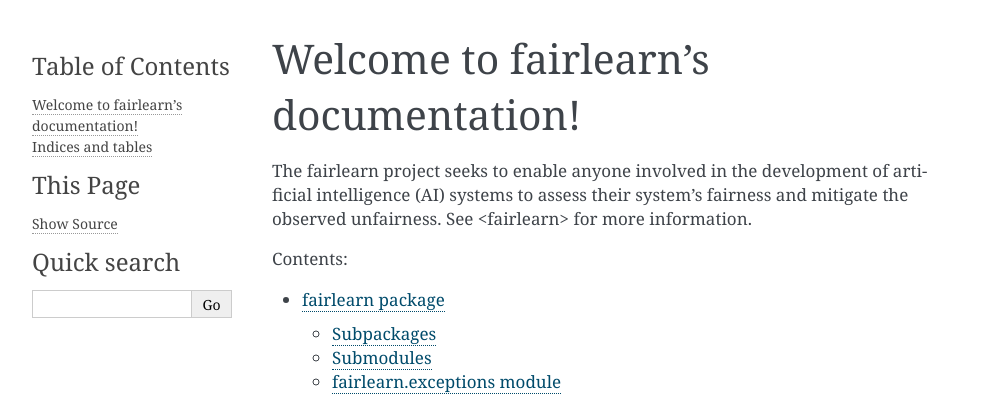
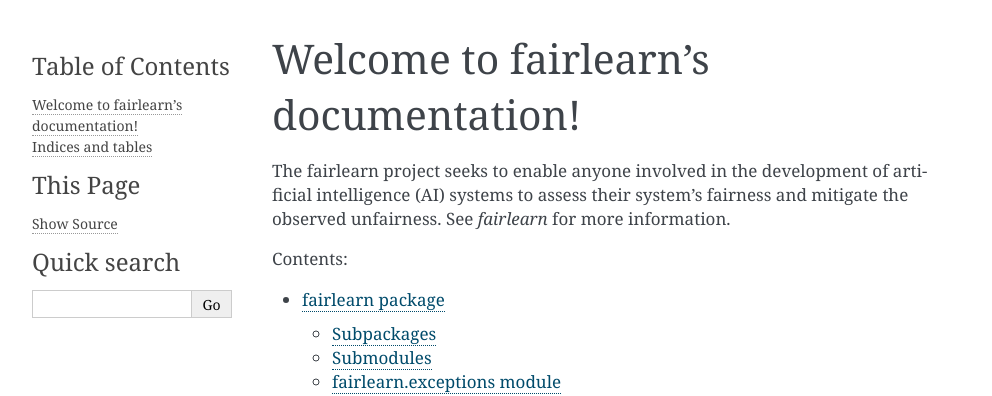
Before and after one commit to fairlearn/fairlearn, a Sphinx documentation site: the page built from docs/index.rst, in a window 1280 px wide. Shown: the top 396 px of the page, without its empty margins (148-1140 px from the left). Built offline with Sphinx 7.4.7, drawn with Linux system fonts in a browser that asks for light colours; some of the changed lines change nothing that is shown.

```diff
--- a/docs/index.rst
+++ b/docs/index.rst
@@ -6,7 +6,7 @@
 Welcome to fairlearn's documentation!
 =====================================
 
-The fairlearn project seeks to enable anyone involved in the development of artificial intelligence (AI) systems to assess their system's fairness and mitigate the observed unfairness. See <fairlearn> for more information.
+The fairlearn project seeks to enable anyone involved in the development of artificial intelligence (AI) systems to assess their system's fairness and mitigate the observed unfairness. See `fairlearn` for more information.
 
 .. toctree::
    :maxdepth: 2
```
